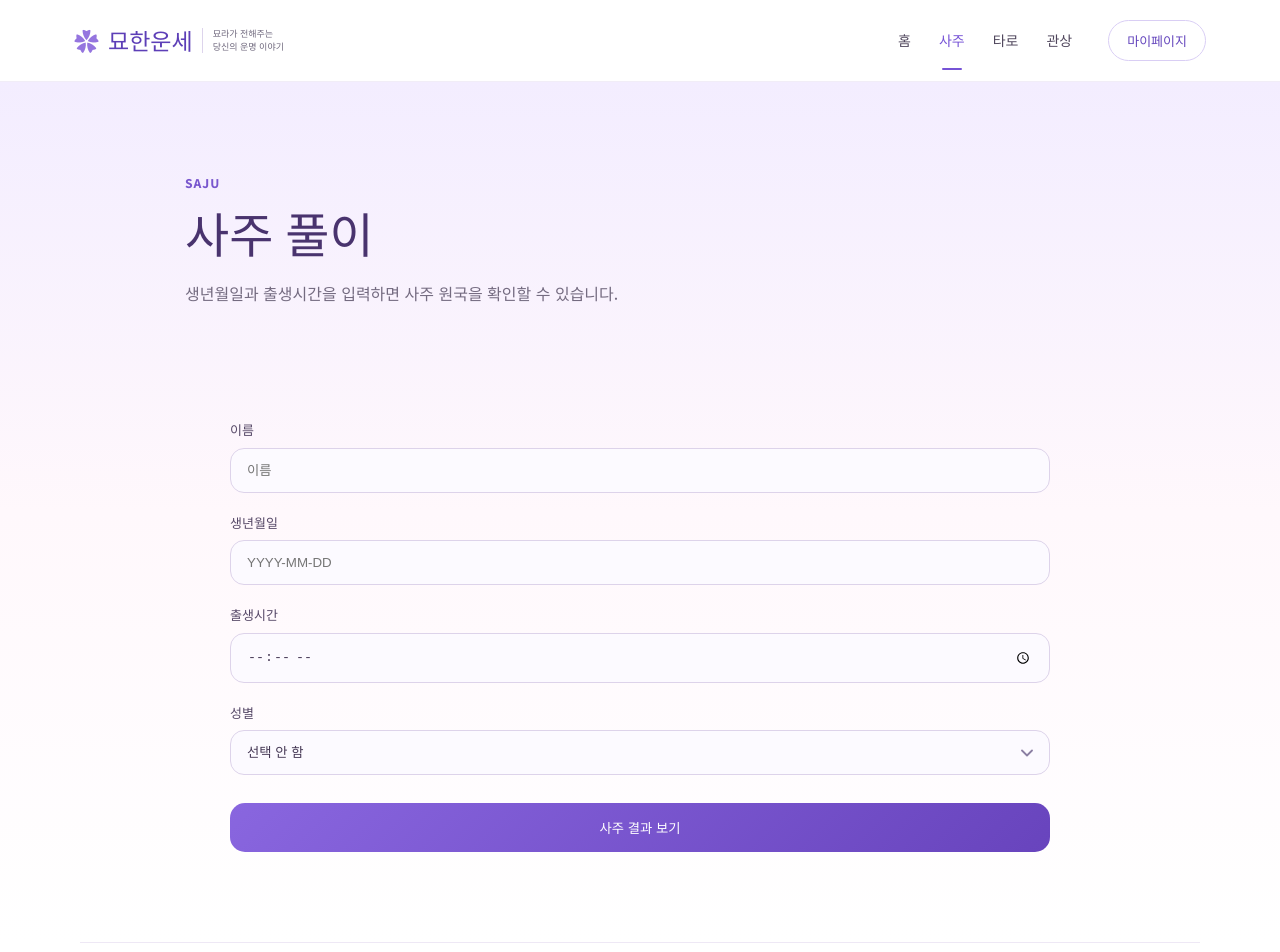
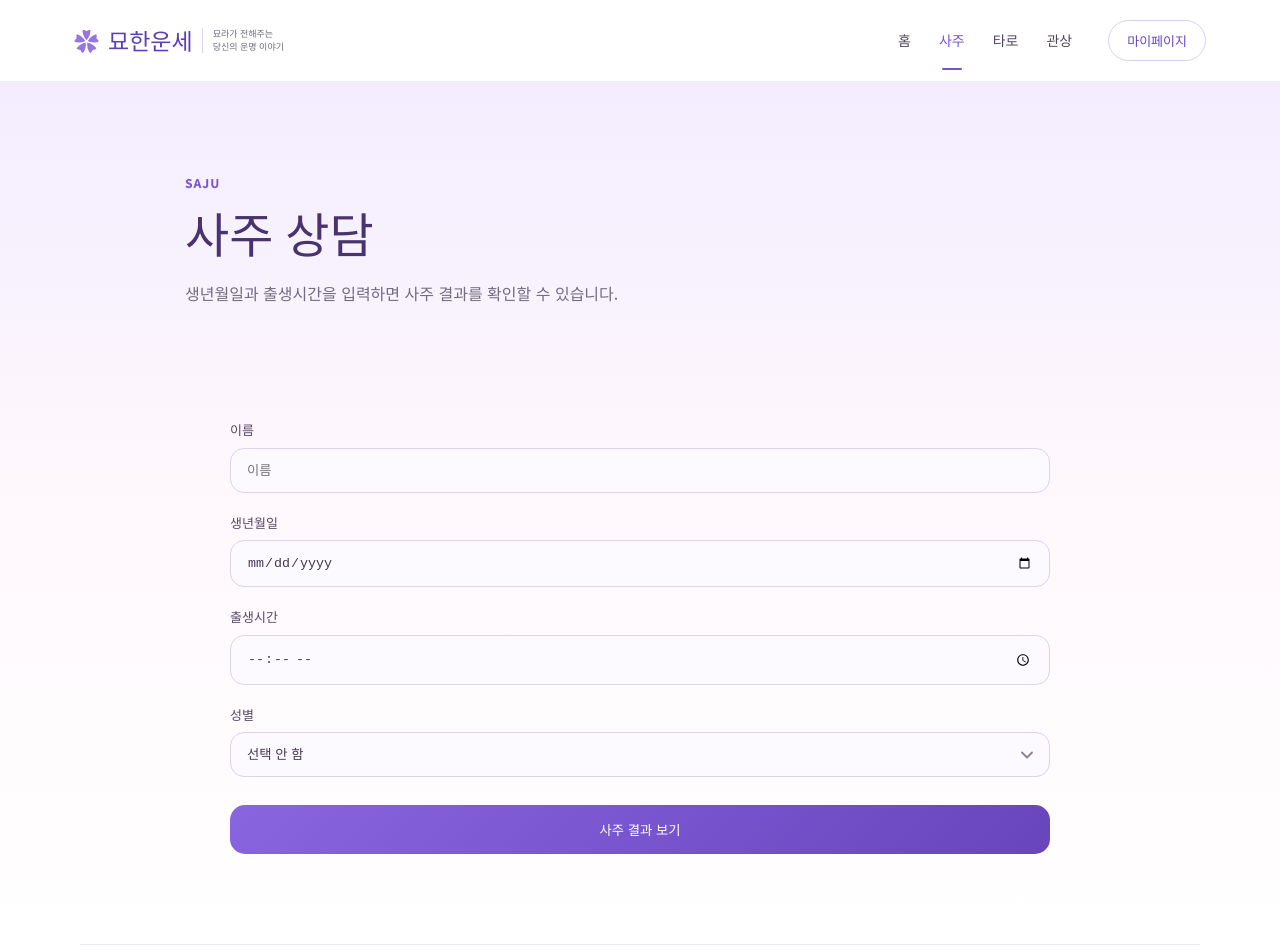
Before and after one commit to TL-cg11/Myora, a React (Vite) app: page /saju in a window 1280 px wide. Shown: the top 952 px of the page. Built offline with nearby package versions, Linux system fonts and the light colour scheme; a web font is replaced by a local one.

Commit message:
yb - 백엔드와 DB 연동 에러 해결

```diff
--- a/src/pages/saju/SajuPage.jsx
+++ b/src/pages/saju/SajuPage.jsx
@@ -4,45 +4,65 @@ import { getGuestKey } from '../../lib/api.js';
 
 export default function SajuPage() {
   const [form, setForm] = useState({ name: '', birth_date: '', birth_time: '', gender: '' });
-  const [result, setResult] = useState(null); const [error, setError] = useState(''); const [loading, setLoading] = useState(false);
+  const [result, setResult] = useState(null);
+  const [error, setError] = useState('');
+  const [loading, setLoading] = useState(false);
+
   function update(event) {
     const { name, value } = event.target;
-    let nextValue = value;
-    if (name === 'birth_date') {
-      const digits = value.replace(/\D/g, '').slice(0, 8);
-      const yearText = digits.slice(0, 4);
-      const monthText = digits.slice(4, 6);
-      const dayText = digits.slice(6, 8);
-      const year = yearText.length === 4 ? Math.min(2100, Math.max(1800, Number(yearText))) : null;
-      const month = monthText.length === 2 ? Math.min(12, Math.max(1, Number(monthText))) : null;
-      const day = dayText.length === 2 ? Math.min(31, Math.max(1, Number(dayText))) : null;
-      nextValue = yearText;
-      if (monthText) nextValue += `-${month === null ? monthText : month.toString().padStart(2, '0')}`;
-      if (dayText) nextValue += `-${day === null ? dayText : day.toString().padStart(2, '0')}`;
-      if (year !== null) nextValue = `${year.toString().padStart(4, '0')}${nextValue.slice(4)}`;
-    } else if (name === 'birth_time') {
-      const match = /^(\d{2}):(\d{2})$/.exec(value);
-      if (match) {
-        const hour = Math.min(23, Math.max(0, Number(match[1])));
-        const minute = Math.min(59, Math.max(0, Number(match[2])));
-        nextValue = `${hour.toString().padStart(2, '0')}:${minute.toString().padStart(2, '0')}`;
-      }
-    }
-    setForm((current) => ({ ...current, [name]: nextValue }));
+    setForm((current) => ({ ...current, [name]: value }));
   }
+
   async function submit(event) {
     event.preventDefault();
-    const match = /^(\d{4})-(\d{2})-(\d{2})$/.exec(form.birth_date);
-    if (!match) { setError('생년월일을 YYYY-MM-DD 형식으로 입력해 주세요.'); return; }
-    const [, yearText, monthText, dayText] = match;
-    const year = Number(yearText); const month = Number(monthText); const day = Number(dayText);
-    const actualDate = new Date(Date.UTC(year, month - 1, day));
-    if (year < 1800 || year > 2100 || actualDate.getUTCFullYear() !== year || actualDate.getUTCMonth() !== month - 1 || actualDate.getUTCDate() !== day) { setError('생년월일은 1800~2100년, 올바른 월·일 범위로 입력해 주세요.'); return; }
     setLoading(true); setError(''); setResult(null);
     try {
-      const response = await fetch('/api/saju/readings', { method: 'POST', headers: { 'Content-Type': 'application/json' }, body: JSON.stringify({ name: form.name.trim() || null, birth_date: form.birth_date, birth_time: form.birth_time || null, gender: form.gender || null, guest_key: getGuestKey() }) });
-      const data = await response.json(); if (!response.ok) throw new Error(typeof data.detail === 'string' ? data.detail : '생년월일을 1800~2100년 사이로 입력해 주세요.'); setResult(data.reading);
-    } catch (caught) { setError(caught.message); } finally { setLoading(false); }
+      const response = await fetch('/api/saju/readings', {
+        method: 'POST',
+        headers: { 'Content-Type': 'application/json' },
+        body: JSON.stringify({
+          name: form.name.trim() || null,
+          birth_date: form.birth_date,
+          birth_time: form.birth_time || null,
+          gender: form.gender || null,
+          guest_key: getGuestKey(),
+        }),
+      });
+      const body = await response.text();
+      let data;
+      try {
+        data = body ? JSON.parse(body) : {};
+      } catch {
+        throw new Error(`서버 오류 (${response.status})`);
+      }
+      if (!response.ok) {
+        const detail = typeof data.detail === 'string'
+          ? data.detail
+          : Array.isArray(data.detail) ? data.detail.map((item) => item.msg).join(' ') : `서버 오류 (${response.status})`;
+        throw new Error(detail);
+      }
+      setResult(data.reading);
+    } catch (caught) {
+      setError(caught.message);
+    } finally {
+      setLoading(false);
+    }
   }
-  return <main className="fortune-page"><section className="fortune-intro"><div><span>SAJU</span><h1>사주 풀이</h1><p>생년월일과 출생시간을 입력하면 사주 원국을 확인할 수 있습니다.</p></div></section><section className="fortune-workspace"><form className="fortune-form" onSubmit={submit}><label>이름<input name="name" value={form.name} onChange={update} placeholder="이름" /></label><label>생년월일<input name="birth_date" type="text" inputMode="numeric" placeholder="YYYY-MM-DD" maxLength="10" required value={form.birth_date} onChange={update} /></label><label>출생시간<input name="birth_time" type="time" value={form.birth_time} onChange={update} /></label><label>성별<select name="gender" value={form.gender} onChange={update}><option value="">선택 안 함</option><option value="M">남성</option><option value="F">여성</option></select></label><button className="fortune-submit" disabled={loading}>{loading ? '계산 중...' : '사주 결과 보기'}</button></form>{error && <p role="alert">{error}</p>}{result && <><article className="fortune-result"><h2>사주 계산 결과</h2><p><strong>사주 원국:</strong> {result.pillars}</p><p><strong>격국:</strong> {result.jeonggyeok}</p><p><strong>용신:</strong> {result.yongsin}</p><p><strong>신살:</strong> {result.sinsal?.join(', ') || '없음'}</p></article><SajuChat result={result} /></>}</section></main>;
+
+  return (
+    <main className="fortune-page">
+      <section className="fortune-intro"><div><span>SAJU</span><h1>사주 상담</h1><p>생년월일과 출생시간을 입력하면 사주 결과를 확인할 수 있습니다.</p></div></section>
+      <section className="fortune-workspace">
+        <form className="fortune-form" onSubmit={submit}>
+          <label>이름<input name="name" value={form.name} onChange={update} placeholder="이름" /></label>
+          <label>생년월일<input name="birth_date" type="date" min="1800-01-01" max="2100-12-31" required value={form.birth_date} onChange={update} /></label>
+          <label>출생시간<input name="birth_time" type="time" value={form.birth_time} onChange={update} /></label>
+          <label>성별<select name="gender" value={form.gender} onChange={update}><option value="">선택 안 함</option><option value="M">남성</option><option value="F">여성</option></select></label>
+          <button className="fortune-submit" disabled={loading}>{loading ? '계산 중...' : '사주 결과 보기'}</button>
+        </form>
+        {error && <p role="alert">{error}</p>}
+        {result && <><article className="fortune-result"><h2>사주 계산 결과</h2><p><strong>사주 원국:</strong> {result.pillars}</p><p><strong>정격:</strong> {result.jeonggyeok}</p><p><strong>용신:</strong> {result.yongsin}</p><p><strong>신살:</strong> {result.sinsal?.join(', ') || '없음'}</p></article><SajuChat result={result} /></>}
+      </section>
+    </main>
+  );
 }
```
Also changed, not shown: 1 other file (tests, documents, lock files or other folders).
